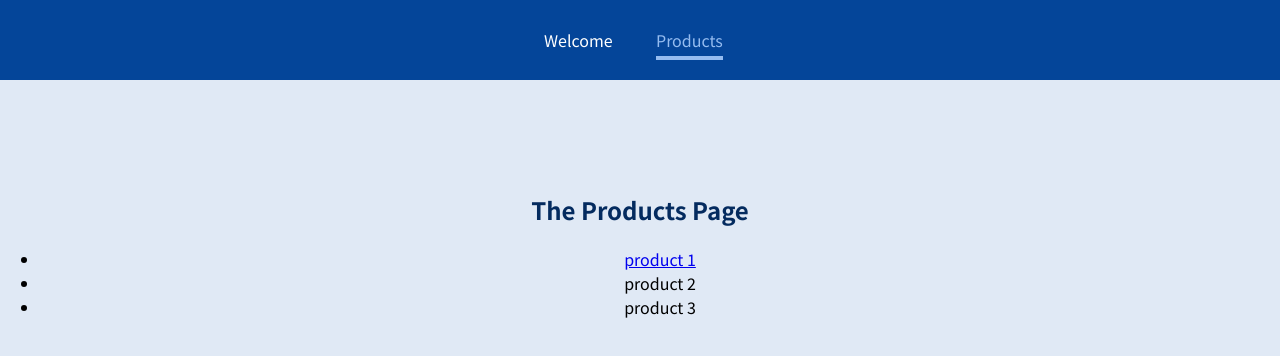
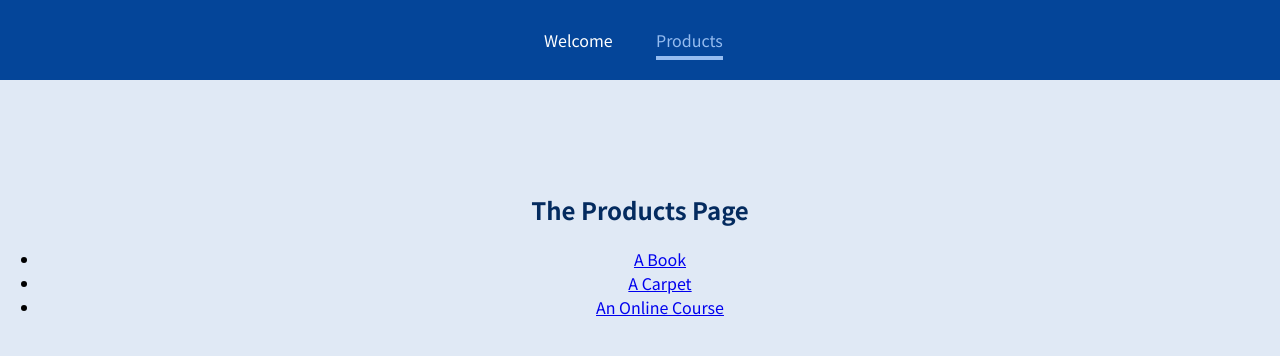
Before and after one commit to MEBARKI16/Buiding-a-Multi-Page-SPA-With-React-Router, a JavaScript app: page /products in a window 1280 px wide. Shown: the top 356 px of the page. Built offline with nearby package versions, Linux system fonts and the light colour scheme.

Commit message:
Using 'Switch' and 'exact' For Configuring Routes

```diff
--- a/src/App.js
+++ b/src/App.js
@@ -1,4 +1,4 @@
-import {Route} from 'react-router-dom'
+import {Route, Switch} from 'react-router-dom'
 import Products from './pages/Products'
 import MainHeader from './components/MainHeader'
 import Welcome from './pages/Welcome'
@@ -8,15 +8,18 @@
     <div>
       <MainHeader/>
       <main>
+        <Switch>
     <Route path='/welcome'>
 <Welcome />
     </Route>
-    <Route path='/products'>
+     <Route path='/product-detail/:productId'>
+<ProductDetail/>
+    </Route>
+    <Route path='/products' exact>
 <Products />
     </Route>
-    <Route path='/product-detail/:productId'>
-<ProductDetail/>
-    </Route>
+
+    </Switch>
     </main>
     </div>
   );
--- a/src/pages/Products.js
+++ b/src/pages/Products.js
@@ -5,9 +5,9 @@
     <section>
     <h1>The Products Page</h1>
     <ul>
-        <li><Link to="/product-detail">product 1</Link></li>
-        <li>product 2</li>
-        <li>product 3</li>
+        <li><Link to="/product-detail/p1">A Book</Link></li>
+        <li><Link to="/product-detail/p2">A Carpet</Link></li>
+        <li><Link to="/product-detail/p3">An Online Course</Link></li>
     </ul>
     </section>);
 };
```
